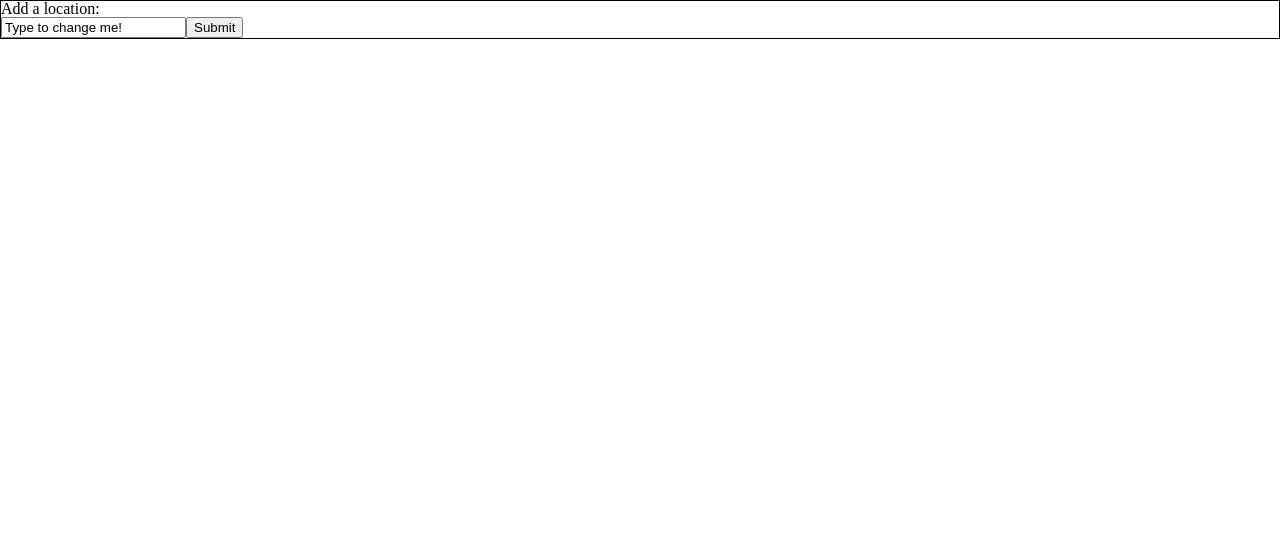
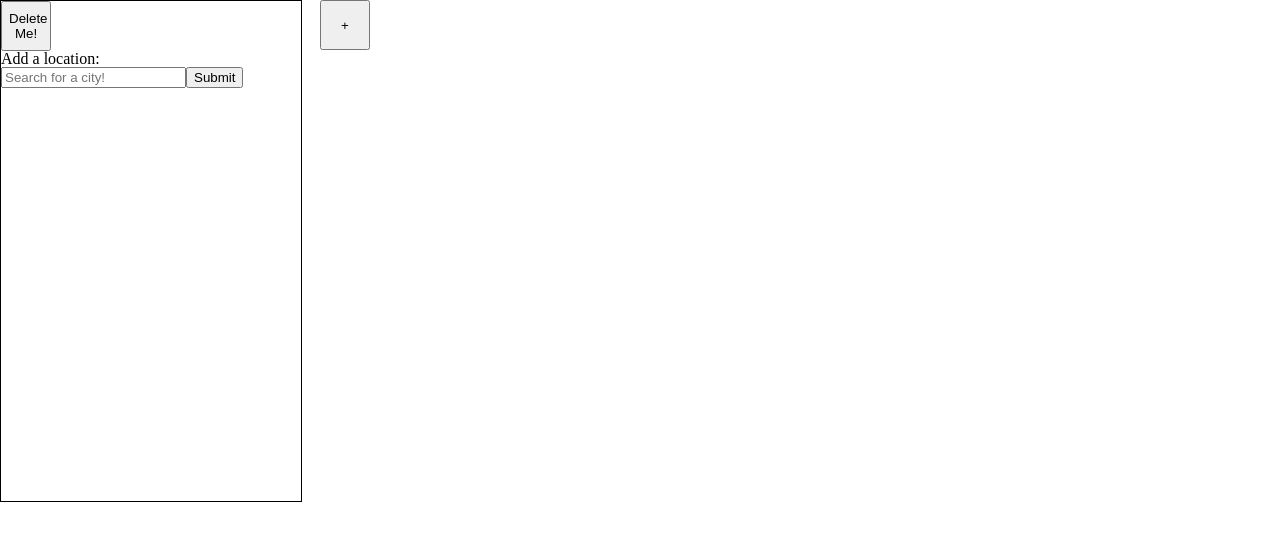
Before and after one commit to bingland/WeatherApp, a React (Create React App) app: page / in a window 1280 px wide. Shown: the top 540 px of the page. Built offline with nearby package versions, Linux system fonts and the light colour scheme; the HTML template or start-up script is replaced by a standard one.

Commit message:
Added Add button, started Delete button

```diff
--- a/src/App.css
+++ b/src/App.css
@@ -6,6 +6,18 @@ body {
   font-family: Arial, Helvetica, sans-serif;
 }
 
+.interface {
+  display: grid;
+  grid-template-columns: repeat(4, 1fr);
+}
+
+button {
+  width: 50px;
+  height: 50px;
+}
+
 .wCard {
   border: 1px solid black;
+  height: 500px;
+  width: 300px;
 }
--- a/src/App.js
+++ b/src/App.js
@@ -6,22 +6,19 @@ import Weather from './components/Weather'
 
 class App extends Component {
 
+  constructor(props) {
+    super(props)
+    this.child = React.createRef()
+  }
+
   state = {
     cards: {}
   }
 
+  onClick = () => {
+    this.child.current.addEntryCard()
+  }
 
-  // !!!! You may possibly want to change the syntax of this fetch using async / await, and also assign it to info directly.
-  // fetch("https://api.openweathermap.org/data/2.5/weather?id=6167865&appid=58ee50dbbe686e7219635112c7593425")
-  // .then(response => {
-  //   response.json().then(data => {
-  //     info = data;
-  //     console.log(data)
-  //   })
-  // })
-  // .catch(err => {
-  //   console.log(err);
-  // });
   render () {
     return (
       <div className="App">
@@ -29,7 +26,8 @@ class App extends Component {
         <Canvas />
 
         <div className="interface">
-          <Weather/>
+          <Weather ref={this.child}/>
+          <button onClick={this.onClick}>+</button>
         </div>
       </div>
     );
--- /dev/null
+++ b/src/components/DelCard.js
@@ -0,0 +1,11 @@
+import React, { Component } from 'react'
+
+export default class DelCard extends Component {
+    render() {
+        return (
+            <div>
+                <button onClick={this.props.delCard}>Delete Me!</button>
+            </div>
+        )
+    }
+}
--- a/src/components/EntryCard.js
+++ b/src/components/EntryCard.js
@@ -1,9 +1,11 @@
 import React, { Component } from 'react'
+import DelCard from './DelCard'
+
 
 export default class EntryCard extends Component {
 
     state = {
-        value: "Type to change me!"
+        value: ""
     }
 
     handleChange = (e) => {
@@ -37,9 +39,10 @@ export default class EntryCard extends Component {
     render() {
         return (
             <div className="wCard">
+                <DelCard delCard={this.props.delCard.bind(this)} />
                 <form onSubmit={this.checkCity}>
                     <h3>Add a location:</h3>
-                    <input type="text" value={this.state.value} onChange={this.handleChange} />
+                    <input type="text" placeholder="Search for a city!" value={this.state.value} onChange={this.handleChange} />
                     <input type="submit" value="Submit"></input>
                 </form>
             </div>
--- a/src/components/Weather.js
+++ b/src/components/Weather.js
@@ -27,13 +27,30 @@ class Weather extends Component {
     console.log(this.state.cards)
   }
 
+  addEntryCard = () => {
+    // TODO: consider if you want the user to only be able to add one or multipe entry cards
+    let newCard = {
+      type: 'entry',
+      id: this.state.cards.length + 1
+    }
+    let curCards = this.state.cards
+    this.setState({
+      cards: [...curCards, newCard]
+    })
+  }
+
+  delCard = (key) => {
+    console.log('deleting card...')
+    console.log(key)
+  }
+
   render() {
     return this.state.cards.map((card) => {
       if (card.type === 'card') {
         console.log('adding card...?')
-        return <WeatherCard name={card.name} key={card.id} />
+        return <WeatherCard name={card.name} key={card.id} delCard={this.delCard} />
       } else if (card.type === 'entry') {
-        return <EntryCard key={card.id} addCard={this.addCard} />
+        return <EntryCard key={card.id} addCard={this.addCard} delCard={this.delCard} />
       } else {
         return <p>Card type error.</p>
       }
--- a/src/components/WeatherCard.js
+++ b/src/components/WeatherCard.js
@@ -1,4 +1,5 @@
 import React, { Component } from 'react';
+import DelCard from './DelCard'
 
 class WeatherCard extends Component {
 
@@ -103,6 +104,7 @@ class WeatherCard extends Component {
                 // * OUTPUT DATA *
                 //name, temperature, feelsLike, high, low, weather, description, icon, country, sunrise, sunset
                 <div className="wCard">
+                    <DelCard delCard={this.props.delCard.bind(this, this.props.id)} />
                     <h1>City Name: {this.state.name}</h1>
                     <h2>Temperature: {this.state.temperature}</h2>
                     <h2>Time: {this.state.time}</h2>
```
